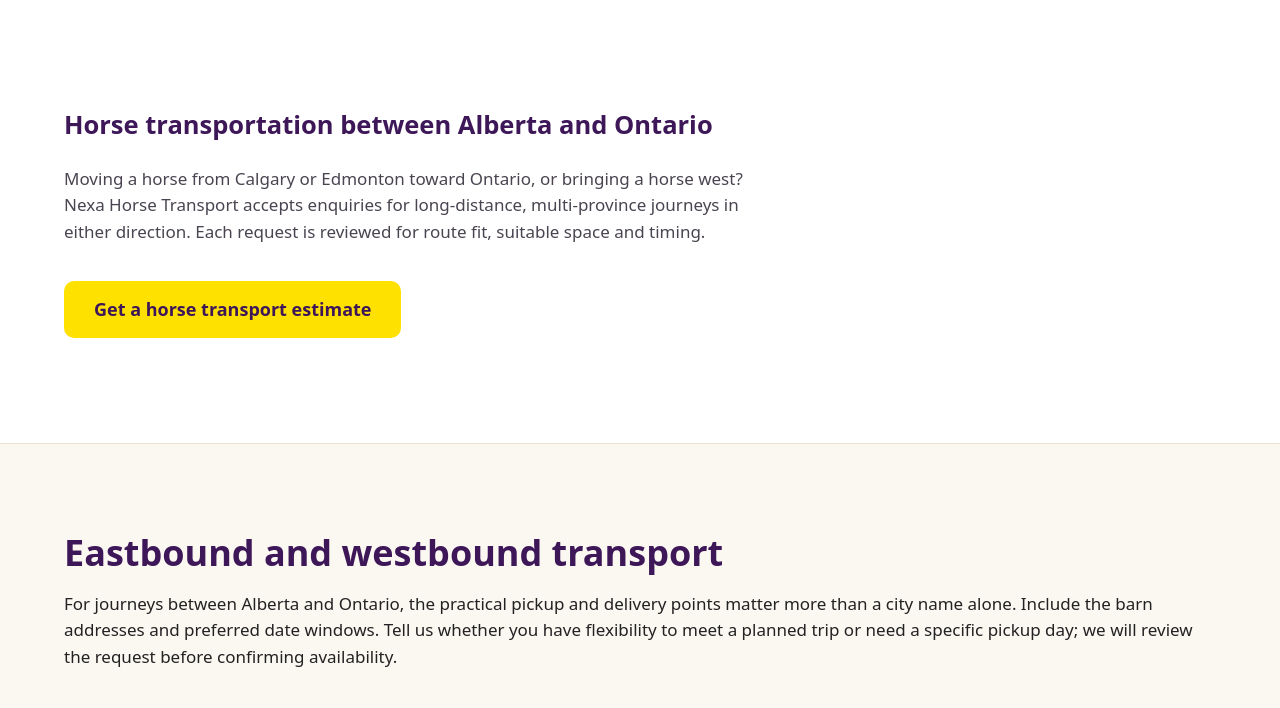
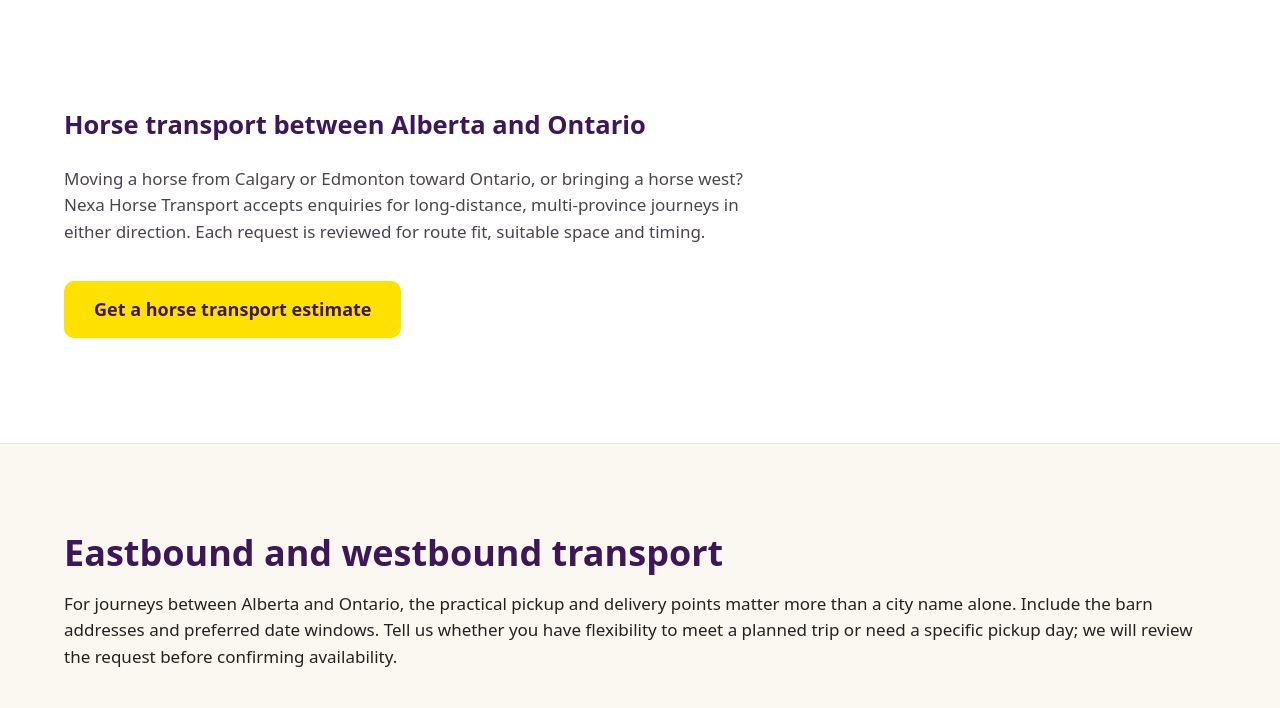
Before and after one commit to nexaline/nexahorsetransport, a plain HTML site: page alberta-ontario-horse-transport.html in a window 1280 px wide. Shown: the part 92-800 px from the top of the page. Drawn offline with Linux system fonts and the light colour scheme.

Commit message:
Use Transport consistently in Nexa website copy

```diff
--- a/alberta-ontario-horse-transport.html
+++ b/alberta-ontario-horse-transport.html
@@ -4,10 +4,10 @@
   <meta charset="UTF-8">
   <meta name="viewport" content="width=device-width, initial-scale=1">
   <title>Alberta to Ontario Horse Transport | Eastbound &amp; Westbound | Nexa</title>
-  <meta name="description" content="Plan horse transportation between Alberta and Ontario, including Calgary, Edmonton, Toronto-area barns and communities along the Canadian route. Request a quote from Nexa.">
+  <meta name="description" content="Plan horse transport between Alberta and Ontario, including Calgary, Edmonton, Toronto-area barns and communities along the Canadian route. Request a quote from Nexa.">
   <link rel="canonical" href="https://nexahorsetransport.ca/alberta-ontario-horse-transport.html">
   <meta property="og:type" content="website">
-  <meta property="og:title" content="Horse Transportation Between Alberta and Ontario | Nexa">
+  <meta property="og:title" content="Horse Transport Between Alberta and Ontario | Nexa">
   <meta property="og:description" content="Request a tailored horse transport estimate between Alberta and Ontario, in either direction.">
   <meta property="og:url" content="https://nexahorsetransport.ca/alberta-ontario-horse-transport.html">
   <link rel="icon" href="nexa-emblem.svg" type="image/svg+xml">
@@ -22,7 +22,7 @@
   </div></header>
   <main id="main">
     <section class="section section-white"><div class="container">
-      <h1>Horse transportation between Alberta and Ontario</h1>
+      <h1>Horse transport between Alberta and Ontario</h1>
       <p class="lead">Moving a horse from Calgary or Edmonton toward Ontario, or bringing a horse west? Nexa Horse Transport accepts enquiries for long-distance, multi-province journeys in either direction. Each request is reviewed for route fit, suitable space and timing.</p>
       <p><a class="btn btn-large" href="index.html#booking">Get a horse transport estimate</a></p>
     </div></section>
```
